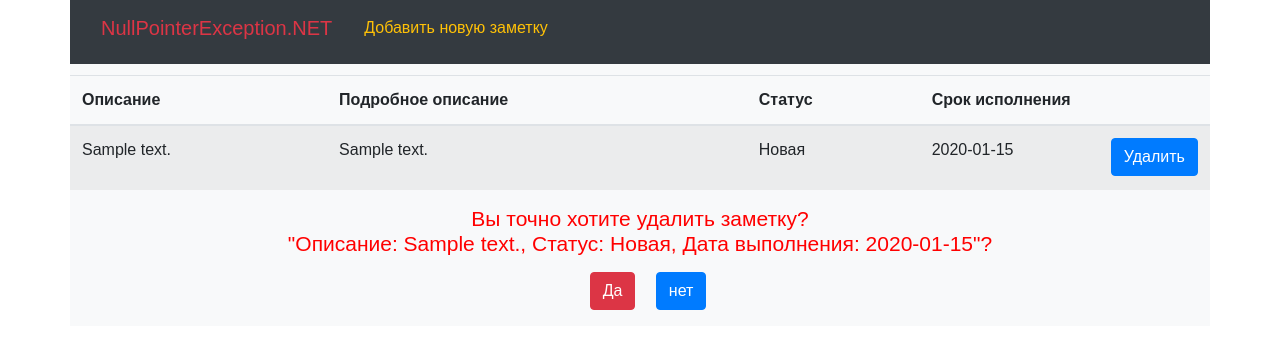
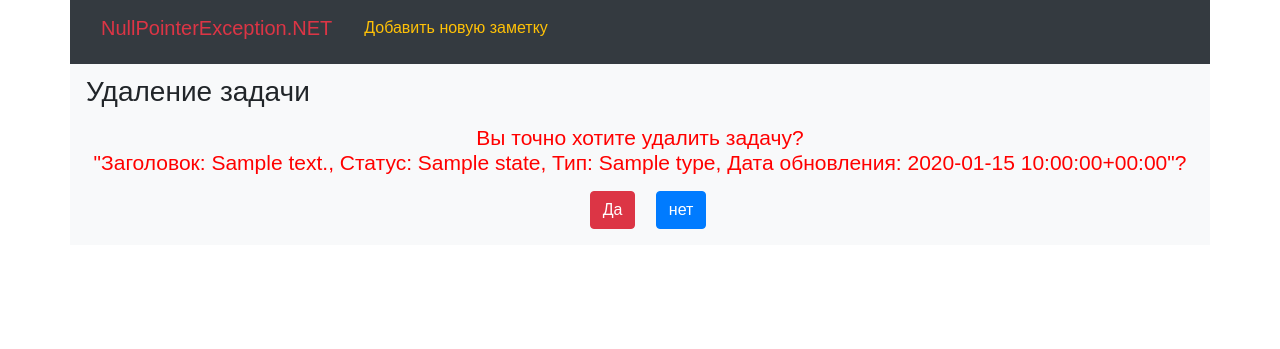
Before and after one commit to Rashid-ad-din/homework_70_rashid_gulamov, a Django app: page /items/1/delete/ in a window 1280 px wide. Shown: the top 349 px of the page. Run offline with Django 4.2, Linux system fonts and the light colour scheme; tables that the repository leaves empty hold one stand-in row (values such as "Sample post"); parts of the project's set-up code (start-up, migrations or seed data) failed here and were passed over; some libraries are stand-ins or nearby versions.

Commit message:
Произведены стилистические и некоторые незначительные корректировки. Настроено массовое удаление задач с главной страницы

```diff
--- a/app/webapp/models/tasks.py
+++ b/app/webapp/models/tasks.py
@@ -20,13 +20,7 @@ class Task(models.Model):
     updated_at = models.DateTimeField(verbose_name='Дата удаления', auto_now=True)
 
     def __str__(self):
-        return f'Заголовок: {self.summary}, Статус: {self.state}, Тип: {self.type}, Дата обновления: {self.updated_at}'
-
-    def get_state(self, obj):
-        return "\n".join([s.name for s in obj.state.all()])
-
-    def get_type(self, obj):
-        return "\n".join([t.name for t in obj.type.all()])
+        return f'Заголовок: {self.summary}, Статус: {self.state.first()}, Тип: {self.type.first()}, Дата обновления: {self.updated_at}'
 
     class Meta:
         verbose_name = 'Задача'
--- a/app/webapp/templates/delete.html
+++ b/app/webapp/templates/delete.html
@@ -1,53 +1,18 @@
 {% extends 'base.html' %}
 
-{% block title %} Запись №{{ item.pk }} {% endblock %}
+{% block title %} Задача №{{ task.pk }} {% endblock %}
 
 {% block content %}
-    {% if item %}
-        <table class="table table-striped">
-            <thead>
-            <tr>
-                <th scope="col">Описание</th>
-                <th scope="col">Подробное описание</th>
-                <th scope="col">Статус</th>
-                <th scope="col">Срок исполнения</th>
-                <th scope="col"></th>
-            </tr>
-            </thead>
-            <tbody>
-            <tr>
-                <td class="col-3 text-break">
-                    {{ item.description }}
-                </td>
+    {% if task %}
 
-                {% if not item.description_details %}
-                    <td class="col-5 text-break">
-                        ---
-                    </td>
-                {% else %}
-                    <td class="col-5 text-break">
-                        {{ item.description_details | linebreaks }}
-                    </td>
-                {% endif %}
+        <h3 class="pl-3 pb-2">Удаление задачи</h3>
 
-                <td class="col-2">{{ item.get_state_display }}</td>
-                {% if not item.date_to_do %}
-                    <td class="col-2"> ---- / -- / --</td>
-                {% else %}
-                    <td class="col-2">{{ item.date_to_do }}</td>
-                {% endif %}
-                <td class="col-2"><a class="btn btn-primary"
-                                     href="{% url 'delete_item' item.pk %}">Удалить</a></td>
-            </tr>
-            </tbody>
-        </table>
-
-        <h1 class="text-center" style="color: red; font-size: 21px;">Вы точно хотите удалить заметку? <br>"{{ item }}"?
+        <h1 class="text-center" style="color: red; font-size: 21px;">Вы точно хотите удалить задачу? <br>"{{ task }}"?
         </h1>
-        <form method="POST" action="{% url "confirm_delete_item" item.pk %}" class="text-center">
+        <form method="POST" action="{% url "confirm_delete_task" task.pk %}" class="text-center">
             {% csrf_token %}
             <input type="submit" value="Да" class="btn btn-danger mt-2 ml-3 mb-3">
-            <a class="btn btn-primary mt-2 ml-3 mb-3" href="{% url "show_item" item.pk %}">нет</a>
+            <a class="btn btn-primary mt-2 ml-3 mb-3" href="{% url "show_task" task.pk %}">нет</a>
         </form>
 
     {% else %}
--- a/app/webapp/templates/edit_task.html
+++ b/app/webapp/templates/edit_task.html
@@ -1,6 +1,6 @@
 {% extends 'base.html' %}
 
-{% block title %} Редактирование записи {% endblock %}
+{% block title %} Редактирование записи {{ task.pk }} {% endblock %}
 
 {% block content %}
 
--- a/app/webapp/templates/partial/partial_add_edit.html
+++ b/app/webapp/templates/partial/partial_add_edit.html
@@ -2,6 +2,6 @@
 
 {{ form.as_p }}
 
-<div class="mb-5">
-    <input type="submit" value="{{ button_text1 }}" class="btn btn-primary mb-5">
+<div class="">
+    <input type="submit" value="{{ button_text1 }}" class="btn btn-primary mb-3">
 </div>
--- a/app/webapp/templates/task.html
+++ b/app/webapp/templates/task.html
@@ -34,13 +34,13 @@
                     </td>
                 {% endif %}
 
-                <td class="col-2">{{ task.state.first.name }}</td>
-                <td class="col-2">{{ task.type.first.name }}</td>
+                <td class="col-2">{% for state in task.state.all %}{{ state.name }}<br>{% endfor %}</td>
+                <td class="col-2">{% for type in task.type.all %}{{ type.name }}<br>{% endfor %}</td>
                 <td class="col-2">{{ task.updated_at }}</td>
             </tr>
             </tbody>
         </table>
-        <a class="btn btn-danger mt-2 ml-3 mb-2" href="{% url 'delete_item' task.pk %}">Удалить</a>
+        <a class="btn btn-danger mt-2 ml-3 mb-2" href="{% url 'delete_task' task.pk %}">Удалить</a>
         <br>
         <a class="btn btn-primary mt-2 ml-3 mb-3" href="{% url 'edit_task' task.pk %}">Редактировать задачу</a>
         <br>
--- a/app/webapp/templates/tasks.html
+++ b/app/webapp/templates/tasks.html
@@ -23,13 +23,13 @@
             {% for task in tasks %}
                 <tr>
                     <td class="col-4 text-break">
-                        <input type="checkbox" value="" name="task">
+                        <input style="width: 18px; height: 18px;" type="checkbox" value="{{ task.pk }}" name="task">
                         <a class="list-unstyled text-dark" href="{% url 'show_task' task.pk %}">
                             {{ task.summary }}
                         </a>
                     </td>
-                    <td class="col-3">{{ task.state.first.name }}</td>
-                    <td class="col-3">{{ task.type.first.name }}</td>
+                    <td class="col-3">{% for state in task.state.all %}{{ state.name }}<br>{% endfor %}</td>
+                    <td class="col-3">{% for type in task.type.all %}{{ type.name }}<br>{% endfor %}</td>
                     <td class="col-2">{{ task.updated_at }}</td>
                 </tr>
             {% endfor %}
--- a/app/webapp/urls.py
+++ b/app/webapp/urls.py
@@ -2,7 +2,7 @@ from django.urls import path
 
 from webapp.views.base import HomeView
 from webapp.views.items import item_view, add_view, edit_view, delete_view, items_view, confirm_delete_view
-from webapp.views.tasks import TasksView, TaskView, AddTaskView, UpdateView
+from webapp.views.tasks import TasksView, TaskView, AddTaskView, UpdateView, DeleteView, ConfirmDeleteView
 
 urlpatterns = [
     path('', TasksView.as_view(), name='show_tasks'),
@@ -10,6 +10,6 @@ urlpatterns = [
     path('items/', TasksView.as_view(), name='show_tasks'),
     path('items/<pk>/', TaskView.as_view(), name='show_task'),
     path('items/<pk>/edit/', UpdateView.as_view(), name='edit_task'),
-    path('items/<pk>/delete/', delete_view, name='delete_item'),
-    path('items/<pk>/confirm-delete/', confirm_delete_view, name='confirm_delete_item')
+    path('items/<pk>/delete/', DeleteView.as_view(), name='delete_task'),
+    path('items/<pk>/confirm-delete/', ConfirmDeleteView.as_view(permanent=True), name='confirm_delete_task')
 ]
--- a/app/webapp/views/tasks.py
+++ b/app/webapp/views/tasks.py
@@ -2,7 +2,7 @@ from django.core.handlers.wsgi import WSGIRequest
 from django.http import HttpResponseRedirect
 from django.shortcuts import render, redirect, get_object_or_404
 from django.urls import reverse
-from django.views.generic import TemplateView
+from django.views.generic import TemplateView, RedirectView
 
 from webapp.forms import TaskForm
 from webapp.models import Task
@@ -32,6 +32,13 @@ class TasksView(TemplateView):
         context = super().get_context_data(**kwargs)
         context['tasks'] = Task.objects.all()
         return context
+
+    def post(self, request, *args, **kwargs):
+        context = super().get_context_data(**kwargs)
+        tasks_to_delete = request.POST.getlist('task')
+        Task.objects.filter(pk__in=tasks_to_delete).delete()
+        context['tasks'] = Task.objects.all()
+        return self.render_to_response(context)
 
 
 class TaskView(TemplateView):
@@ -64,3 +71,19 @@ class UpdateView(TemplateView):
             task = form.save()
             return redirect('show_task', pk=task.pk)
         return render(request, 'edit_task.html', context={'form': form})
+
+
+class DeleteView(TemplateView):
+    template_name = 'delete.html'
+
+    def get_context_data(self, **kwargs):
+        context = super().get_context_data(**kwargs)
+        context['task'] = get_object_or_404(Task, pk=kwargs['pk'])
+        return context
+
+
+class ConfirmDeleteView(RedirectView):
+    def get(self, *args, **kwargs):
+        task = get_object_or_404(Task, pk=kwargs['pk'])
+        task.delete()
+        return redirect('show_tasks')
```
Also changed, not shown: app/fixtures/dump.json (+50 -50 lines), app/webapp/templates/add_task.html (+4 -4 lines).
